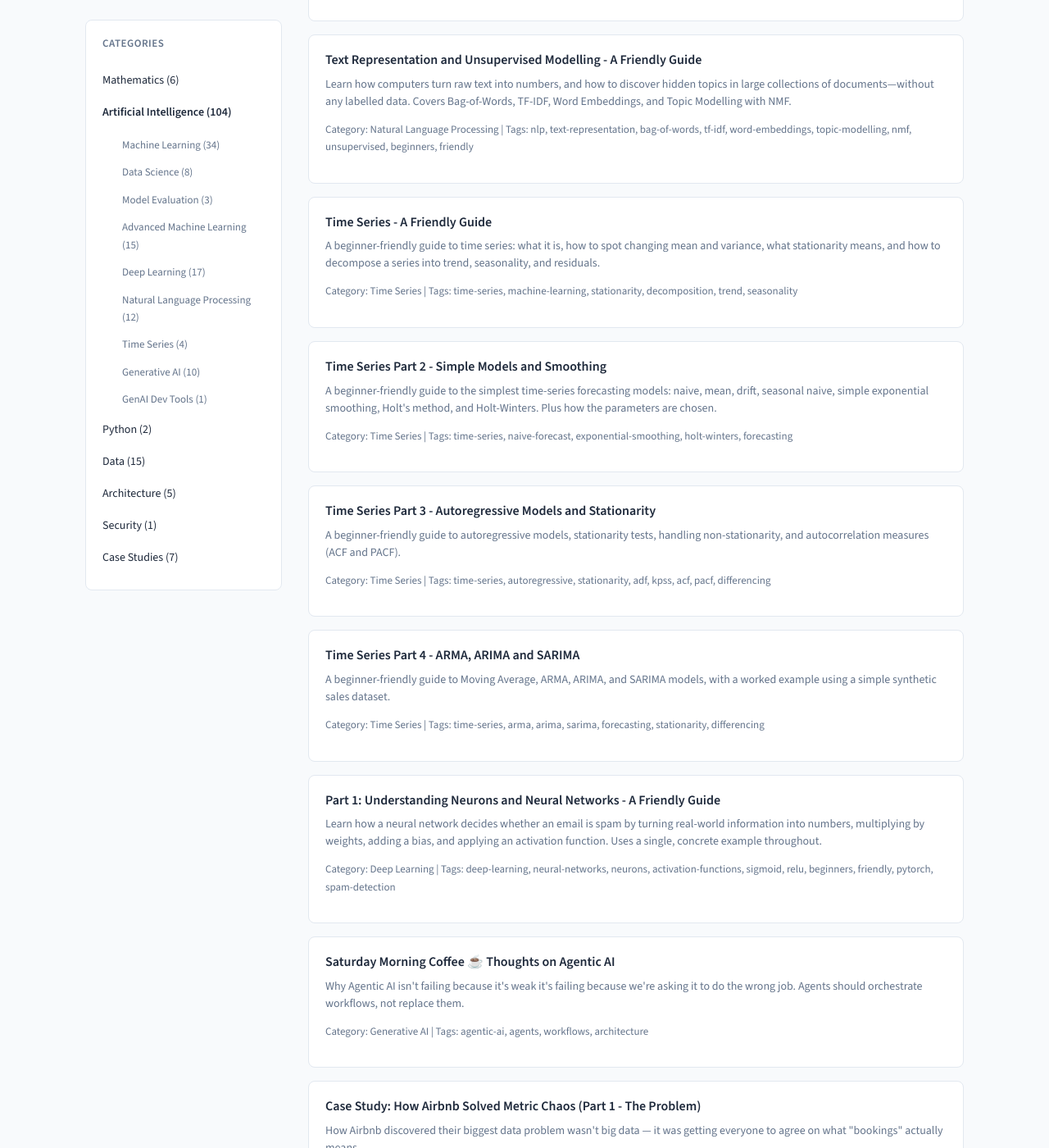
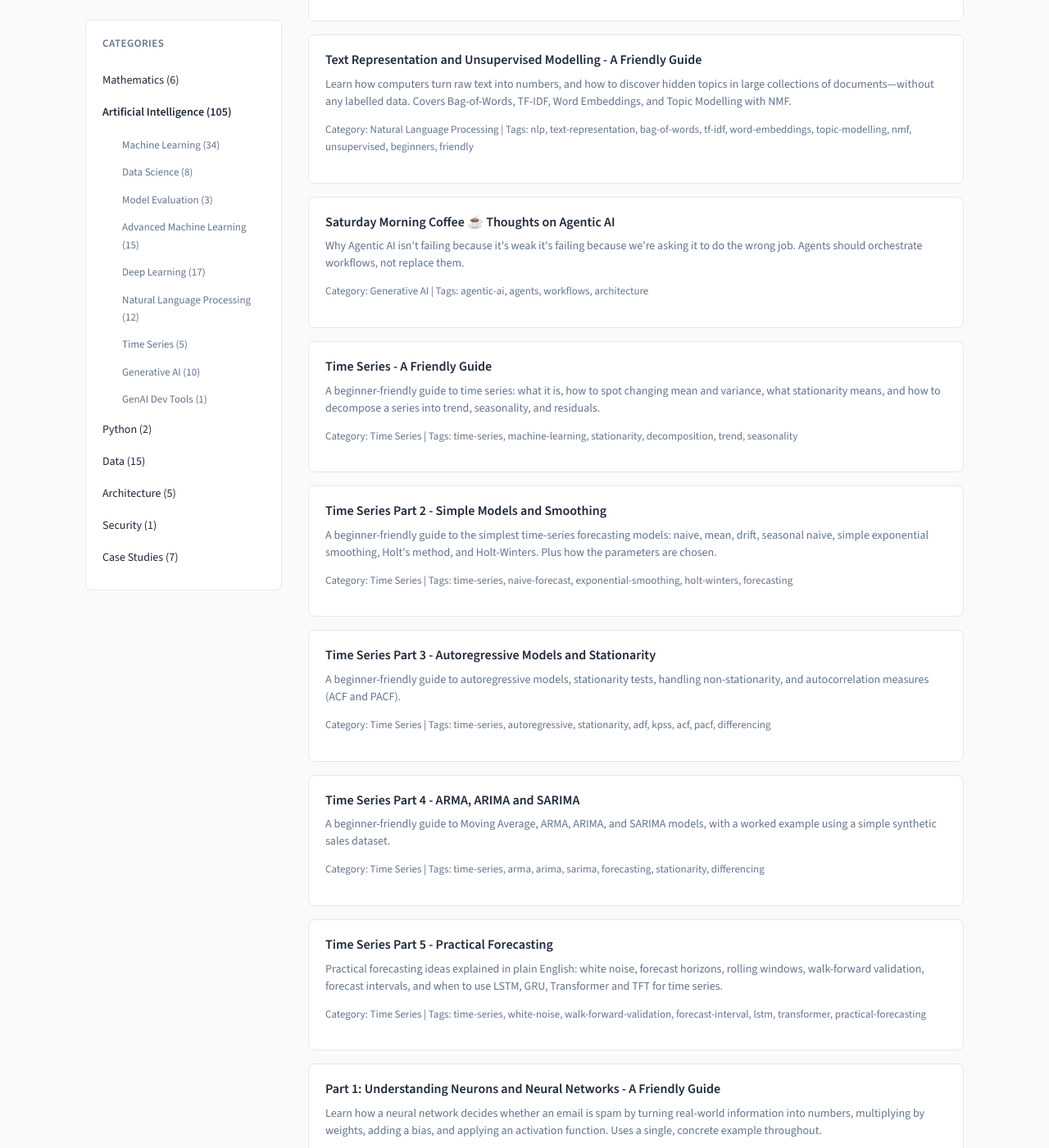
Before and after one commit to rilov/handbook, a Jekyll site: the page built from index.md, in a window 1280 px wide and 1400 px high, scrolled down 17612 px. Shown: the whole window at 82% size. Built offline with Jekyll 4.4.1, drawn with Linux system fonts in a browser that asks for light colours; some of the changed lines change nothing that is shown.

Commit message:
Add Time Series Part 5 covering practical forecasting and neural time series models

````diff
--- /dev/null
+++ b/_topics/Time Series Part 5 - Practical Forecasting.md
@@ -0,0 +1,194 @@
+---
+title: "Time Series Part 5 - Practical Forecasting"
+category: Time Series
+order: 4
+permalink: /topics/time-series-practical-forecasting/
+tags:
+  - time-series
+  - white-noise
+  - walk-forward-validation
+  - forecast-interval
+  - lstm
+  - transformer
+  - practical-forecasting
+summary: "Practical forecasting ideas explained in plain English: white noise, forecast horizons, rolling windows, walk-forward validation, forecast intervals, and when to use LSTM, GRU, Transformer and TFT for time series."
+date: 2026-08-24
+---
+
+# Time Series Part 5 - Practical Forecasting
+
+So far, we have looked at time series patterns, simple models, and ARIMA-style models. In real projects, you also need to know **how to test your model honestly**, **how far ahead to predict**, and **what to do when you need more power** than classical statistics. This part covers those practical pieces in plain English.
+
+---
+
+## 1. White noise — what is left when nothing is left to explain
+
+A **white noise** series is one where the values are completely unpredictable. There is no trend, no seasonality, no pattern. Each value is just a random shock that is unrelated to the past.
+
+```
+White noise:    .  .    .      .   .     . .      .      .
+                .   .      . .      .   .    .  .      . .
+```
+
+### The TV-static analogy
+
+Think of an old television tuned to a dead channel. The black-and-white speckles on the screen are white noise. They are random, they flicker, and knowing what the screen looked like one second ago does not help you predict the next pattern of speckles.
+
+A good forecast model should leave only **white noise** in its residuals. If the residuals still show a pattern, your model has missed something.
+
+### Why it matters
+
+- If the residuals are white noise, you have captured everything predictable.
+- If the residuals still have a trend or seasonality, you need a better model.
+- Many statistical tests assume the errors are white noise.
+
+### Quick check
+
+A simple check is to look at the ACF of the residuals. In white noise, all ACF values are close to zero.
+
+---
+
+## 2. Forecast horizon — how far ahead are you looking?
+
+The **forecast horizon** is the number of future steps you want to predict.
+
+- **h = 1** means one-step-ahead forecast.
+- **h = 12** means twelve-steps-ahead forecast.
+
+### The headlights analogy
+
+Driving at night, your headlights only light up the road a certain distance ahead. The road beyond is dark. Forecasting is the same: the further ahead you look, the more uncertain your forecast becomes.
+
+| Horizon | Easy or hard | When to use |
+|---------|--------------|-------------|
+| h = 1   | Easiest      | Inventory for tomorrow, stock trading signals |
+| h = 5   | Moderate     | Weekly planning, short-term staffing |
+| h = 12  | Harder       | Quarterly budgeting, monthly demand planning |
+| h = 24  | Very hard    | Long-term strategy, annual forecasting |
+
+A model can be excellent at h = 1 and terrible at h = 24. Always report the horizon when you compare models.
+
+---
+
+## 3. Rolling window and walk-forward validation
+
+In normal machine learning, you can shuffle the data, split it, and test it. In time series, you **cannot** shuffle, because the order of time matters.
+
+### The diary analogy
+
+Imagine you are writing a diary. You cannot use page 50 to predict page 30, because page 50 has not happened yet. A fair test for a time series model must always train on the past and test on the future.
+
+### Walk-forward validation
+
+Walk-forward validation is the time-series version of cross-validation.
+
+1. Start with a small training window in the past.
+2. Predict the next step.
+3. Add that step to the training window.
+4. Predict the next step after that.
+5. Repeat until you reach the end of the data.
+
+```
+Step 1: [train]████████[test]------------------------------
+Step 2: --[train]████████[test]----------------------------
+Step 3: ----[train]████████[test]--------------------------
+```
+
+The model always trains on older data and is tested on the newest available data. This is the safest way to measure real forecast performance.
+
+### The walk-forward testing strategy
+
+For each test point, you can also test different horizons:
+
+- Walk forward one step, forecast h = 1.
+- Walk forward one step, forecast h = 12.
+- Compare the errors for each horizon separately.
+
+---
+
+## 4. Forecast interval — giving a range, not just a number
+
+A **point forecast** gives you one number: "Next month's sales will be 1,000 units."
+
+A **forecast interval** gives you a range: "Next month's sales will be between 900 and 1,100 units, with 95% confidence."
+
+### The weather app analogy
+
+A weather app does not usually say, "It will be exactly 23 degrees tomorrow." It says, "23 degrees, feels like 21, with a possible low of 19 and a high of 25." That range is a forecast interval.
+
+### Why intervals matter
+
+Point forecasts are easy to show, but business decisions need risk. If you are planning inventory, you care more about the worst-case number than the average number.
+
+### How they are built
+
+Most forecast intervals come from the model's errors. If the model's past errors are usually plus or minus 50 units, the 95% interval for a point forecast of 1,000 might be roughly `1000 ± 2 × 50 = [900, 1100]`.
+
+More advanced models, like SARIMAX and neural networks, can compute intervals directly from the model structure.
+
+---
+
+## 5. Deep learning for time series
+
+When the series is very complex, classical models may not capture all the patterns. Deep learning models can remember long sequences and learn complicated interactions.
+
+### LSTM — the diary with two notebooks
+
+An LSTM is like keeping two notebooks while you read a time series:
+
+- **One notebook is your working memory.** It only holds what you are thinking about right now.
+- **One notebook is your long-term memory.** It holds important patterns you noticed a long time ago.
+
+When a new value arrives, the LSTM decides:
+1. **Forget** something from long-term memory if it is no longer useful.
+2. **Write** something new into long-term memory if it is important.
+3. **Read** from long-term memory to make a prediction.
+
+Use LSTM when the series has **long dependencies**, like remembering a pattern from many months ago.
+
+### GRU — the lighter version of LSTM
+
+A GRU does the same job as an LSTM but with only one notebook instead of two. It is faster to train and needs less data.
+
+- Use LSTM if you have a lot of data and very long sequences.
+- Use GRU if you want a similar model but with fewer parameters.
+
+### Transformer — the all-to-all meeting
+
+A Transformer does not read the series one step at a time. Instead, it looks at **all time steps at once** and uses attention to decide which past values matter most for the next prediction.
+
+Imagine a meeting where every team member can instantly ask any other member for information. The Transformer does the same thing for time steps.
+
+- Use Transformers when you have a lot of data and want to capture complex relationships across the whole series.
+
+### Temporal Fusion Transformer (TFT) — the project manager
+
+The Temporal Fusion Transformer is like a project manager who listens to different experts:
+
+- **Recent events:** what happened in the last few time steps?
+- **Long-term patterns:** what are the seasonal and trend patterns?
+- **Known future inputs:** are there holidays or promotions coming?
+
+The TFT then decides which expert to listen to for each prediction. It also explains which inputs are important, which is useful for business decisions.
+
+Use TFT when you have many types of inputs: past values, known future events, and other variables that might affect the target.
+
+### When to use classical vs deep learning
+
+| Situation | Start with | Try if that fails |
+|-----------|-----------|-------------------|
+| Small dataset, clear seasonality | ARIMA / SARIMA | LSTM / GRU |
+| Long history, complex patterns | ARIMA with care | Transformer / TFT |
+| Many related variables | SARIMAX, VAR | TFT |
+| Need interpretability | ARIMA, exponential smoothing | TFT (has attention weights) |
+| Very long sequences | Classical or feature engineering | Transformer |
+
+---
+
+## 6. One-sentence takeaways
+
+- **White noise** means there is nothing left to predict.
+- **Forecast horizon** is how far into the future you are looking.
+- **Walk-forward validation** tests a model the way it will actually be used: train on the past, predict the future.
+- **Forecast intervals** give a useful range, not just one number.
+- **LSTM, GRU, Transformer and TFT** are the deep-learning toolkit for complex, long, or multi-source time series.
--- a/categories/time-series/index.md
+++ b/categories/time-series/index.md
@@ -12,6 +12,7 @@
 - **[Time Series Part 2 - Simple Models and Smoothing]({{ site.baseurl }}/topics/time-series-simple-models-smoothing)** — Naive, mean, drift, seasonal naive, simple exponential smoothing, Holt's, Holt-Winters, and how parameters are chosen.
 - **[Time Series Part 3 - Autoregressive Models and Stationarity]({{ site.baseurl }}/topics/time-series-autoregressive-stationarity)** — AR models, stationarity tests (ADF, KPSS), handling non-stationarity, ACF and PACF.
 - **[Time Series Part 4 - ARMA, ARIMA and SARIMA]({{ site.baseurl }}/topics/time-series-arma-arima-sarima)** — Moving Average, ARMA, ARIMA, SARIMA, and a worked example on monthly hot-chocolate sales.
+- **[Time Series Part 5 - Practical Forecasting]({{ site.baseurl }}/topics/time-series-practical-forecasting)** — White noise, forecast horizons, walk-forward validation, forecast intervals, and deep learning for time series.
 
 **What You'll Learn:**
 
````
